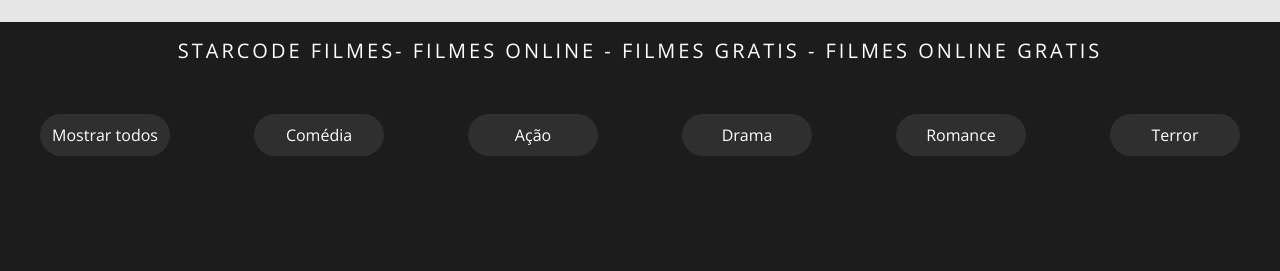
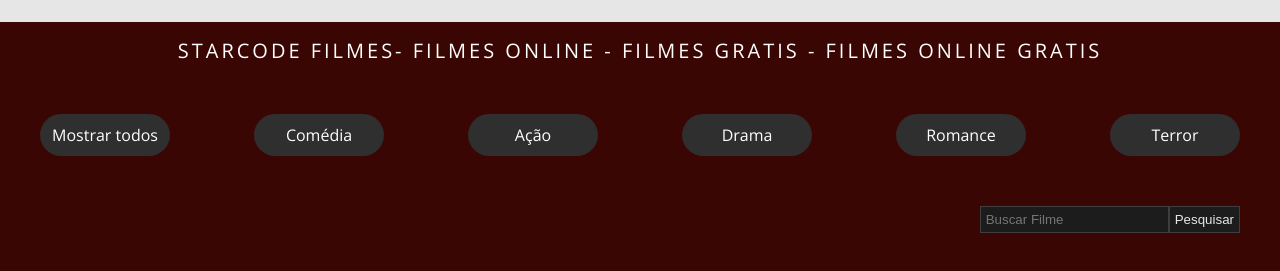
Before and after one commit to XxADSONxX/Lista-de-Filmes, a plain HTML site: page index.html in a window 1280 px wide. Shown: the part 83-354 px from the top of the page. Drawn offline with nearby package versions, Linux system fonts and the light colour scheme; a script that the page names is missing.

Commit message:
att color

```diff
--- a/assets/css/style.css
+++ b/assets/css/style.css
@@ -1,7 +1,7 @@
 body{
     font-family: 'Open Sans', sans-serif;
     padding-top: 120px;
-    background-color: #1c1c1c;
+    background-color: #390603;
 }
 
 .container {
--- a/index.html
+++ b/index.html
@@ -69,10 +69,11 @@
             </ul>
 
             <!-- ÁREA DE PESQUISA -->
-        <!-- <div>
+        <div class="inputs">
+            <button onclick="">Pesquisar</button>
           <input type="text" placeholder="Buscar Filme" />
-          <button>Pesquisar</button>
-        </div> -->
+
+        </div>
 
         <!-- LISTA FILME -->
         <ul class="listaFilme"></ul>
```
